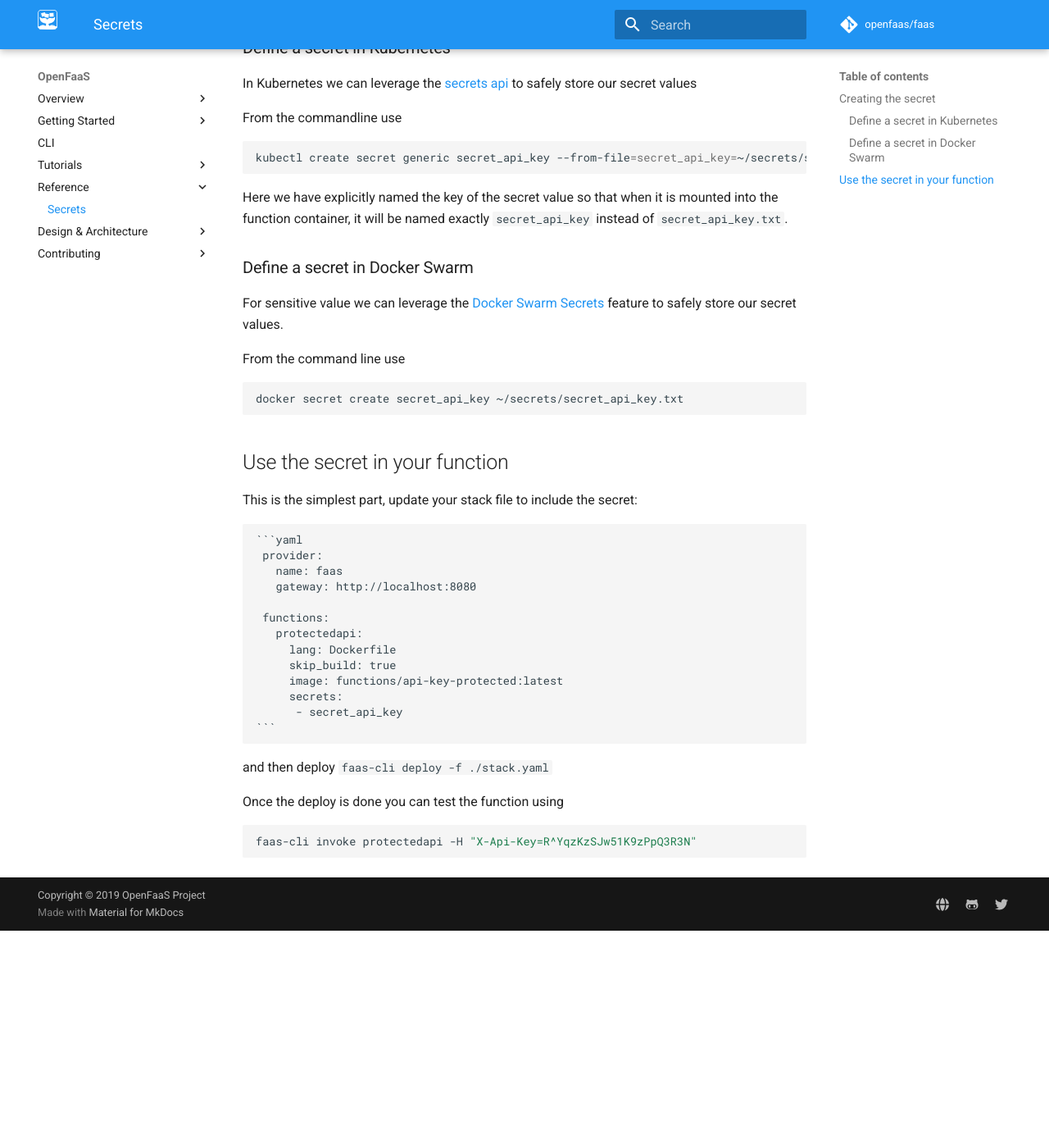
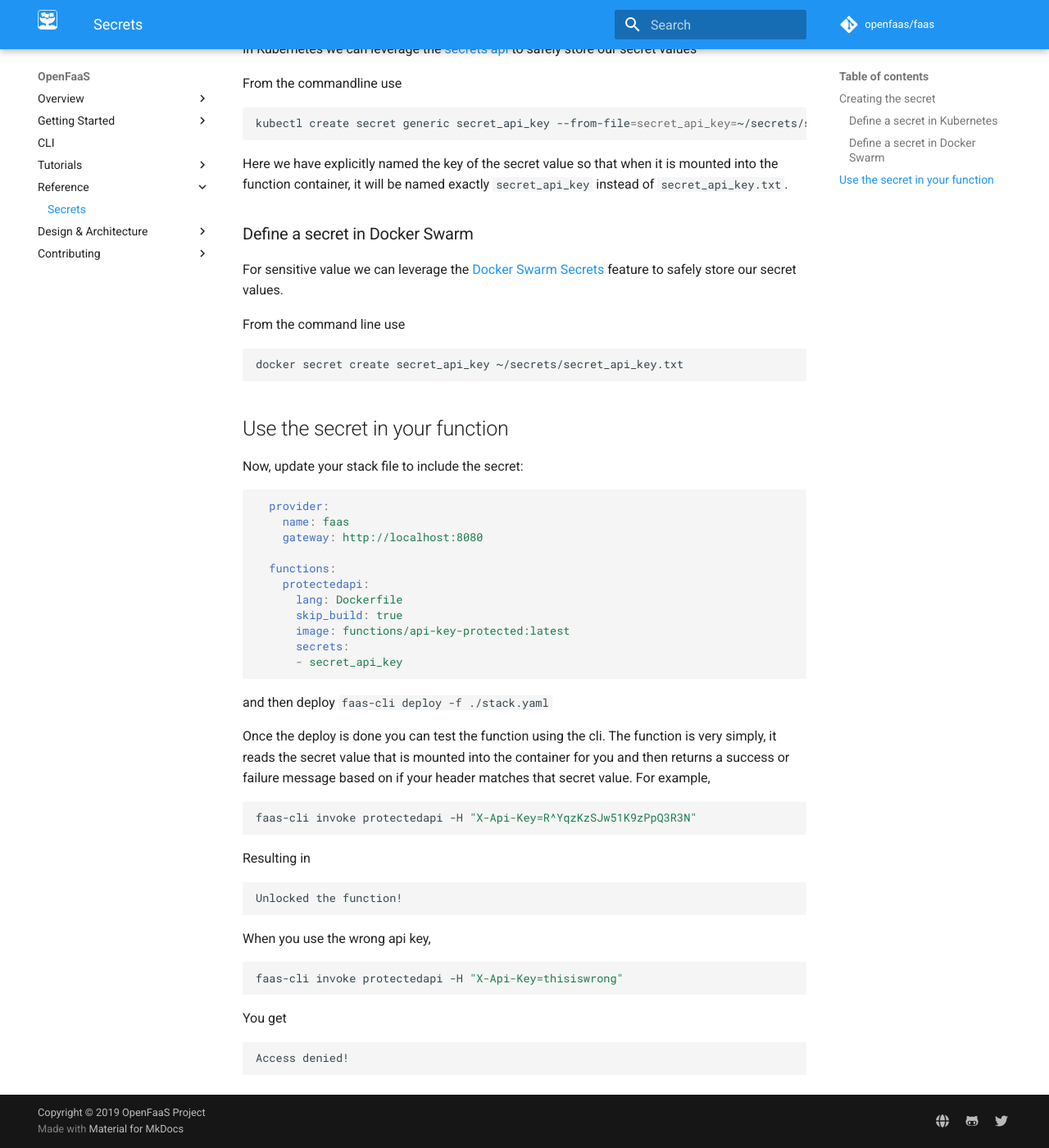
Before and after one commit to openfaas/docs, an MkDocs documentation site: the page built from docs/reference/secrets.md, in a window 1280 px wide and 1400 px high, scrolled down 606 px. Shown: the whole window at 82% size. Built offline with MkDocs 1.6.1 and Material for MkDocs 9.7.7, drawn with Linux system fonts in a browser that asks for light colours; comment, search, counter and statistics services are not loaded; old or Windows-style settings are respelled for this version of MkDocs; before the commit the page ends 1741 px from its top, so only the background shows below that; some of the changed text lies outside the part shown.

Commit message:
Clean up language and add a failed invoke example
**What**
- Some minor language tweaks
- Add an example of the invoke failing because the header value is
incorrect

Signed-off-by: Lucas Roesler <roesler.lucas@gmail.com>

````diff
--- a/docs/reference/secrets.md
+++ b/docs/reference/secrets.md
@@ -40,26 +38,44 @@ docker secret create secret_api_key ~/secrets/secret_api_key.txt
 
 ## Use the secret in your function
 
-This is the simplest part, update your stack file to include the secret:
+Now, update your stack file to include the secret:
 
-    ```yaml
-     provider:
-       name: faas
-       gateway: http://localhost:8080
+```yaml
+  provider:
+    name: faas
+    gateway: http://localhost:8080
 
-     functions:
-       protectedapi:
-         lang: Dockerfile
-         skip_build: true
-         image: functions/api-key-protected:latest
-         secrets:
-          - secret_api_key
-    ```
+  functions:
+    protectedapi:
+      lang: Dockerfile
+      skip_build: true
+      image: functions/api-key-protected:latest
+      secrets:
+      - secret_api_key
+```
 
 and then deploy `faas-cli deploy -f ./stack.yaml`
 
-Once the deploy is done you can test the function using
+Once the deploy is done you can test the function using the cli. The function is very simply, it reads the secret value that is mounted into the container for you and then returns a success or failure message based on if your header matches that secret value. For example,
 
 ```sh
 faas-cli invoke protectedapi -H "X-Api-Key=R^YqzKzSJw51K9zPpQ3R3N"
 ```
+
+Resulting in
+
+```txt
+Unlocked the function!
+```
+
+When you use the wrong api key,
+
+```sh
+faas-cli invoke protectedapi -H "X-Api-Key=thisiswrong"
+```
+
+You get
+
+```txt
+Access denied!
+```
````
Also changed, not shown: other parts of docs/reference/secrets.md (+0 -2 lines).
